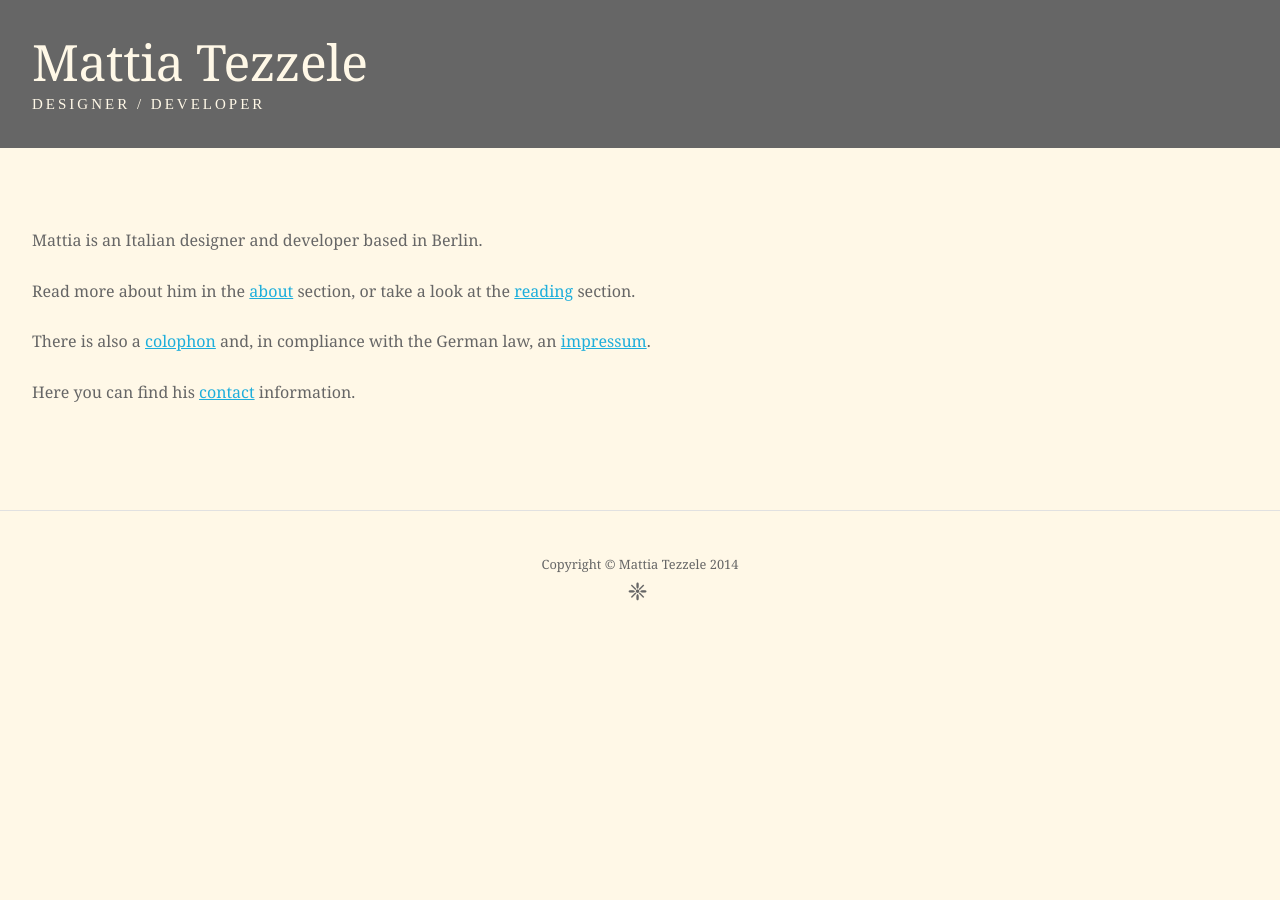
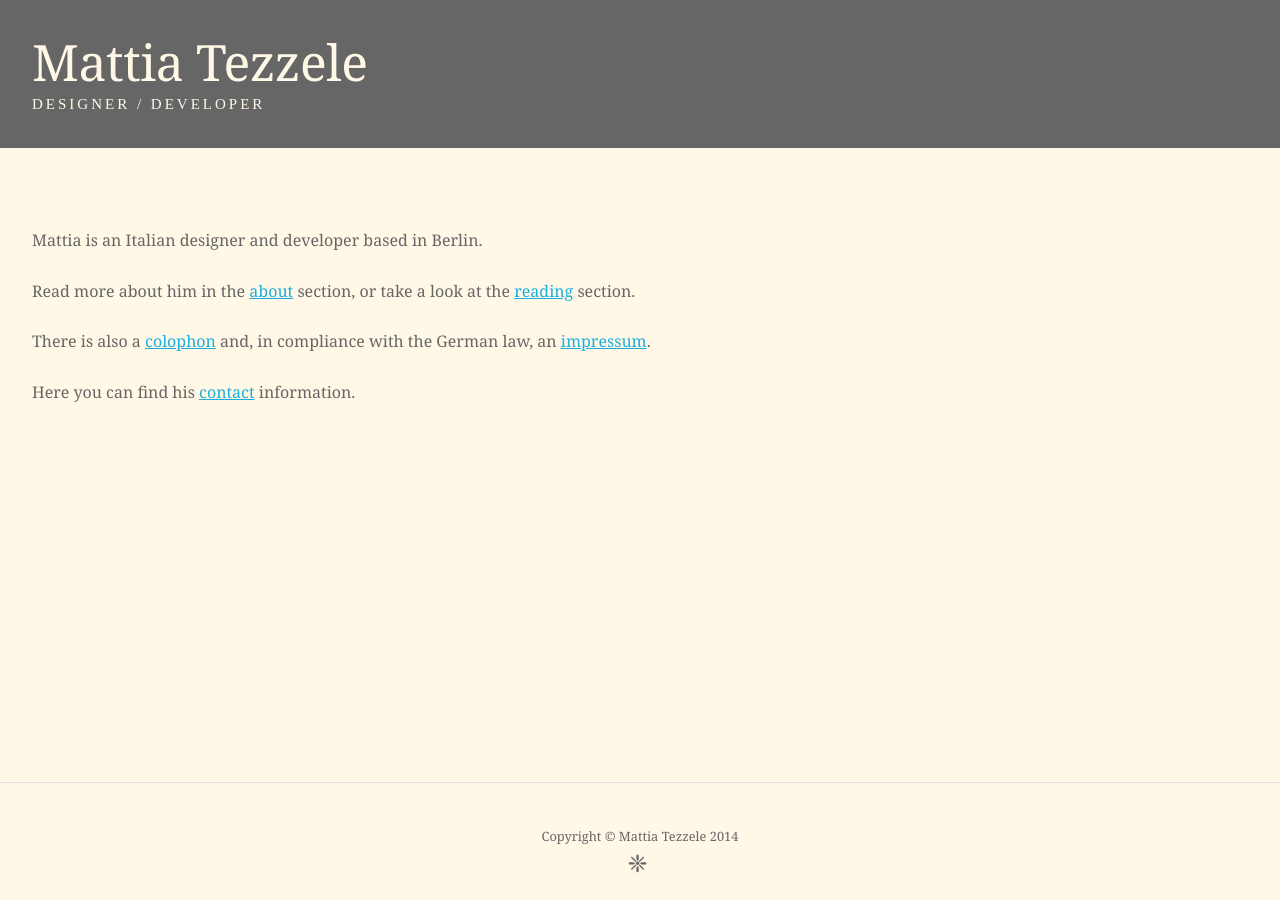
Before and after one commit to mrzool/mrzool.github.io, a Jekyll site: the page built from index.md, in a window 1280 px wide. Built offline with Jekyll 4.4.1, drawn with Linux system fonts in a browser that asks for light colours.

Commit message:
Sticky footer with flexbox

```diff
--- a/_includes/_footer.html
+++ b/_includes/_footer.html
@@ -1,4 +1,5 @@
 <footer class="center">
+  <hr>
   <small>Copyright © Mattia Tezzele 2014</small>
-  <h3 class="m0"> ❈ </h3>
+  <h3> ❈ </h3>
 </footer>
--- a/_layouts/default.html
+++ b/_layouts/default.html
@@ -1,12 +1,11 @@
 <!DOCTYPE html>
 <html lang="en">
   {% include _head.html %}
-  {% include _header.html %}
   <body>
+    {% include _header.html %}
     <div class="container">
       {{ content }}
     </div>
-    <hr>
     {% include _footer.html %}
   </body>
 </html>
--- a/css/skeleton.css
+++ b/css/skeleton.css
@@ -27,12 +27,21 @@
 
 /* Grid
 –––––––––––––––––––––––––––––––––––––––––––––––––– */
+body {
+  display: flex;
+  min-height: 100vh;
+  flex-direction: column;
+}
+
 .container {
   position: relative;
   /* width: 80%;  */
   max-width: 44em;
   margin: 5em 2em;
-  padding: 0; }
+  padding: 0;
+  flex: 1;
+}
+
 .container .column,
 .container .columns {
   float: left;
```
